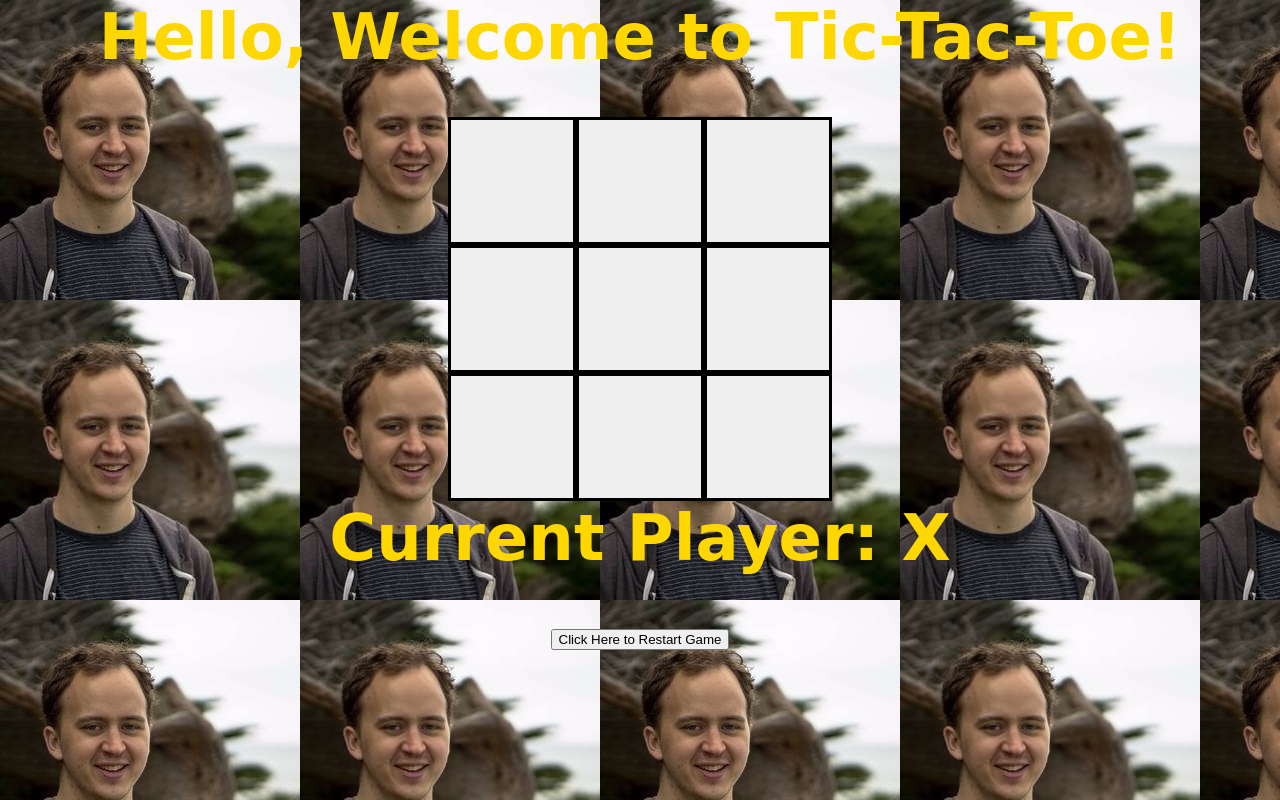
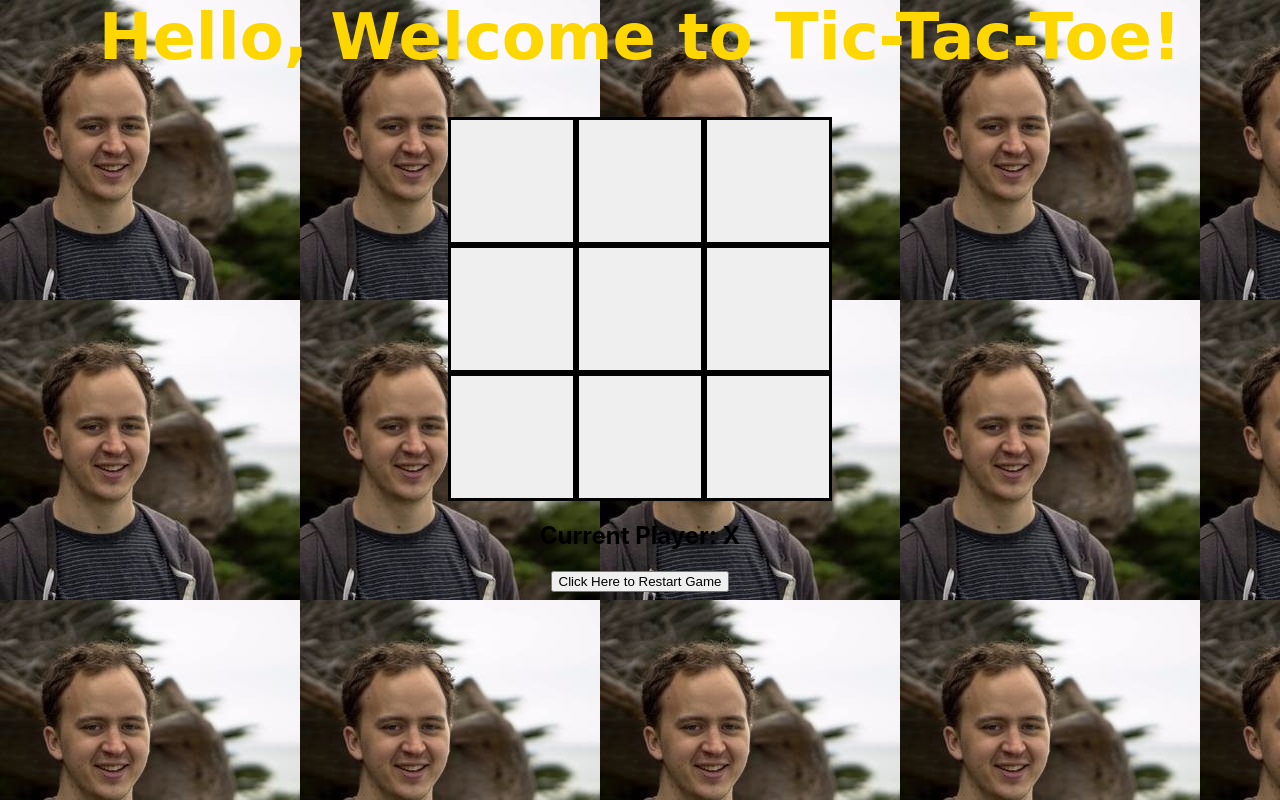
Before and after one commit to maggieqzhang/tic-tac-toe, a React (Create React App) app: page / in a window 1280 px wide. Built offline with nearby package versions, Linux system fonts and the light colour scheme.

Commit message:
inject styles in title

```diff
--- a/src/components/Game.tsx
+++ b/src/components/Game.tsx
@@ -1,6 +1,6 @@
 import React, { useState } from "react";
 import { Board } from "./Board";
-import TitleComponent from "./Title";
+import { Title } from "./Title";
 
 const GameComponent = (): JSX.Element => {
   const [currentTurn, setCurrentTurn] = useState<"X" | "O">("X");
@@ -62,9 +62,9 @@ const GameComponent = (): JSX.Element => {
 
   return (
     <>
-      <TitleComponent winner={winningPlayer} />
+      <Title winner={winningPlayer} />
       <Board onClickCell={updateGame} cellValue={board} />
-      <h2 className="title">Current Player: {currentTurn}</h2>
+      <h2>Current Player: {currentTurn}</h2>
       <button onClick={restartGame}>Click Here to Restart Game</button>
     </>
   );
--- a/src/components/Grid.tsx
+++ b/src/components/Grid.tsx
@@ -1,4 +1,4 @@
-import React, { useState } from "react";
+import React from "react";
 import injectSheet from "react-jss";
 
 const STYLES = {
--- a/src/components/Row.tsx
+++ b/src/components/Row.tsx
@@ -1,4 +1,4 @@
-import React, { useState } from "react";
+import React from "react";
 import { Grid } from "./Grid";
 import injectSheet from "react-jss";
 
--- a/src/components/Title.css
+++ /dev/null
@@ -1,6 +0,0 @@
-.title {
-  margin-top: 0;
-  color: gold;
-  font-size: 5vw;
-  font-family: "Comic Sans MS", "Comic Sans", cursive;
-}
--- a/src/components/Title.tsx
+++ b/src/components/Title.tsx
@@ -1,12 +1,26 @@
 import React from "react";
-import "./Title.css";
+import injectSheet from "react-jss";
 
-const TitleComponent = (props: { winner: "X" | "O" | null }) => {
+const STYLES = {
+  title: {
+    marginTop: 0,
+    color: "gold",
+    fontSize: "5vw",
+    fontFamily: "Comic Sans MS, Comic Sans cursive",
+  },
+};
+
+const TitleComponent = (props: {
+  winner: "X" | "O" | null;
+  classes: { [K in keyof typeof STYLES]: string };
+}) => {
   return props.winner === null ? (
-    <h1 className="title">Hello, Welcome to Tic-Tac-Toe!</h1>
+    <h1 className={props.classes.title}>Hello, Welcome to Tic-Tac-Toe!</h1>
   ) : (
-    <h1 className="title">Congrats, the winner is {props.winner}</h1>
+    <h1 className={props.classes.title}>
+      Congrats, the winner is {props.winner}
+    </h1>
   );
 };
 
-export default TitleComponent;
+export const Title = injectSheet(STYLES)(TitleComponent);
```
Also changed, not shown: src/components/RestartGame.tsx (deleted, +0 -7 lines).
